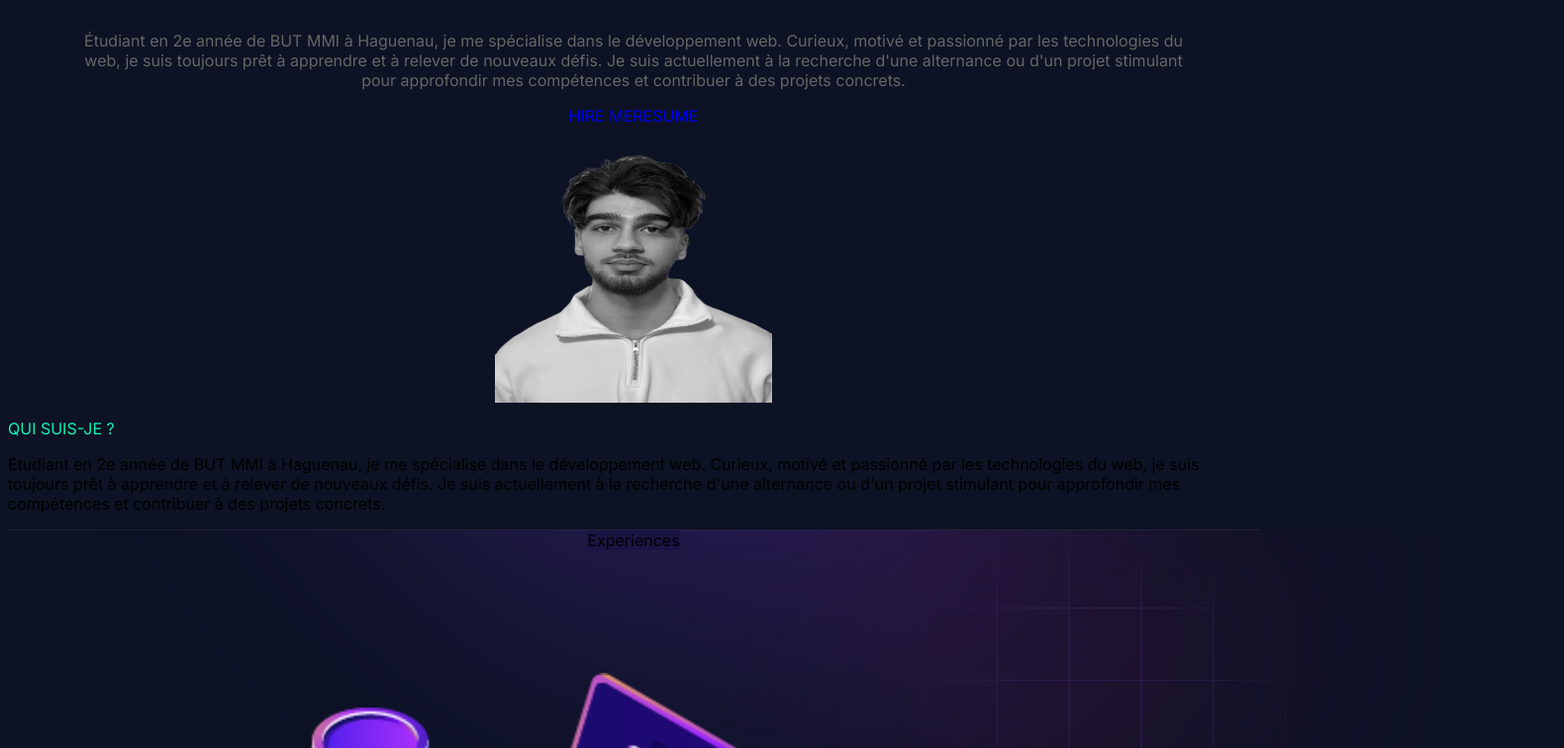
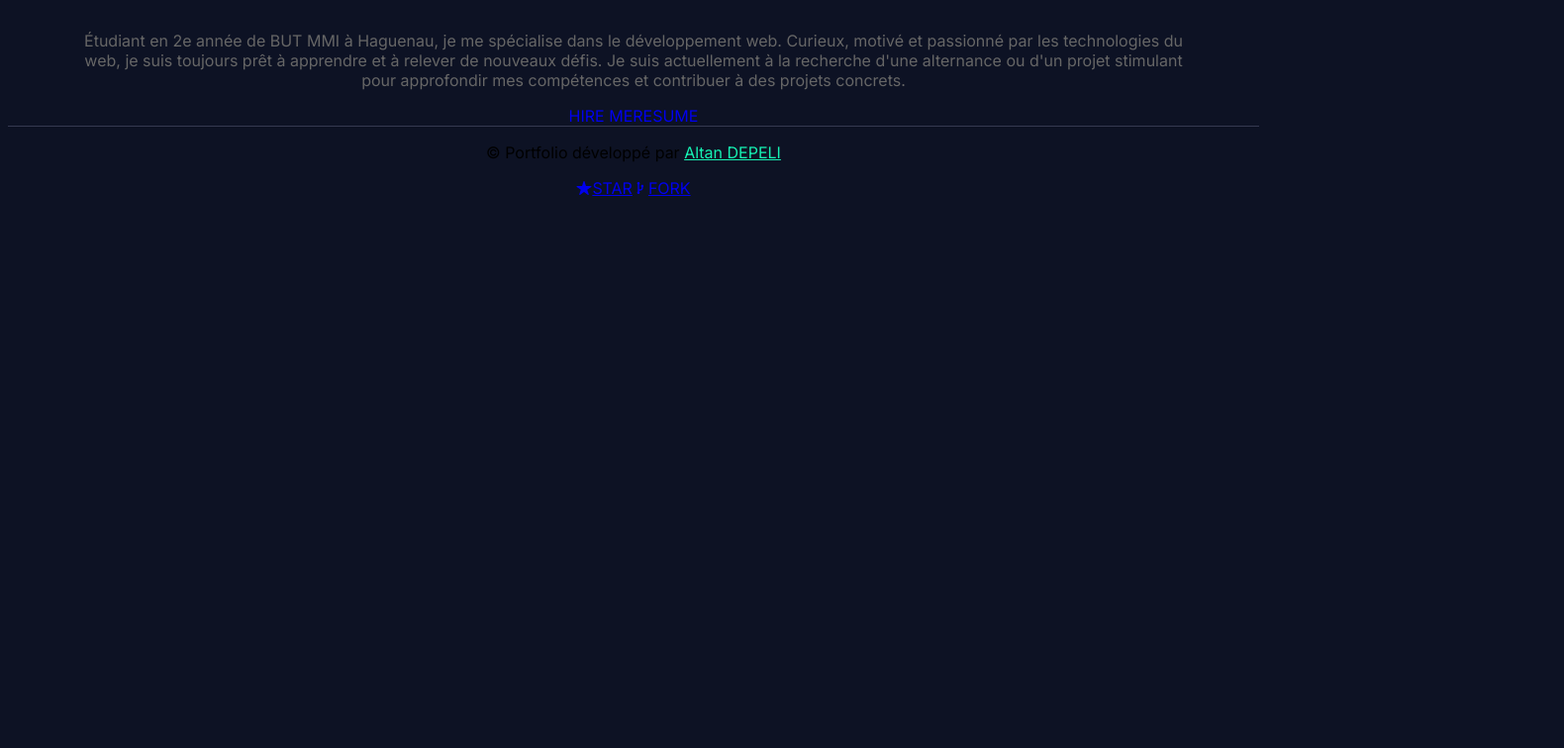
Before and after one commit to skrt67/portfolio, a Next.js app: page / in a window 1280 px wide. Shown: the part 1180-1936 px from the top of the page at 99% size, 1580 px wide, since content can reach past the window. After the commit the page ends 1388 px from the top, so only its background shows below. Built offline with nearby package versions, Linux system fonts and the light colour scheme.

Commit message:
test: isolate HeroSection to debug document error

```diff
--- a/app/page.js
+++ b/app/page.js
@@ -11,12 +11,12 @@ export default function Home() {
   return (
     <div suppressHydrationWarning>
       <HeroSection />
-      <AboutSection />
+      {/* <AboutSection />
       <Experience />
       <Skills />
       <Projects />
       <Education />
-      <ContactSection />
+      <ContactSection /> */}
     </div>
   );
 }
```
